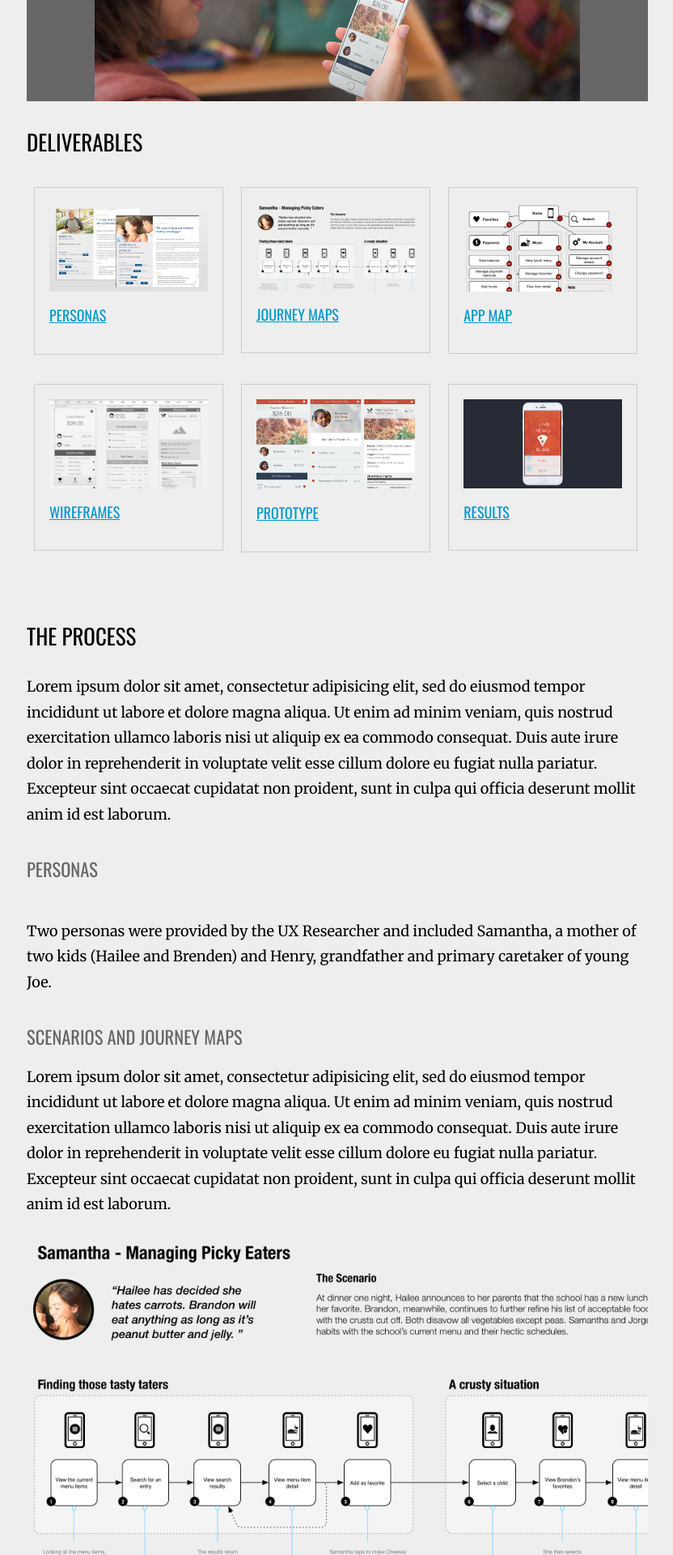
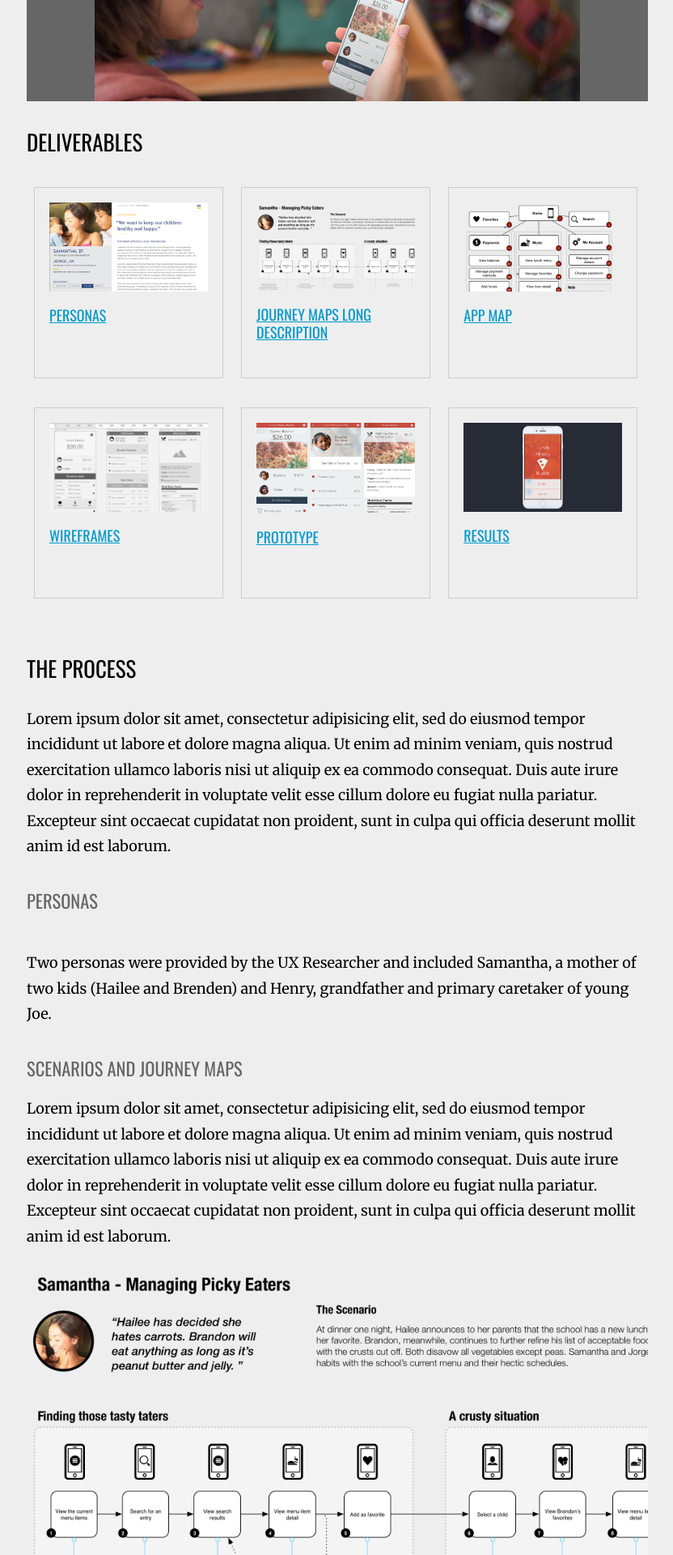
Before and after one commit to drewtodd/drewtodd.github.io, a Jekyll site: the page built from portfolio/lunch-money-buddy/index.md, in a window 1280 px wide. Shown: the part 1051-2971 px from the top of the page at 81% size, without its empty margins (223-1055 px from the left). Built offline with Jekyll 4.4.1, drawn with Linux system fonts in a browser that asks for light colours; nearby versions of some CDN libraries; comment, search, counter and statistics services are not loaded.

Commit message:
Fixed responsive image issue
Also updated the personas image

```diff
--- a/portfolio/lunch-money-buddy/index.md
+++ b/portfolio/lunch-money-buddy/index.md
@@ -29,7 +29,7 @@
         max-width: 100%;
         margin: 0 auto;
         padding-top: 0;
-        padding-bottom: 2em;
+        padding-bottom: 1em;
         padding-left: 0;
         padding-right: 0;
         border: 0;
@@ -47,6 +47,7 @@
         display: inline-block;
         position: relative;
         width: 25.5%;
+        min-height: 10em;
         margin-top: 1em;
         margin-bottom: 1em;
         margin-left: .5em;
@@ -106,9 +107,9 @@
 
 Lorem ipsum dolor sit amet, consectetur adipisicing elit, sed do eiusmod tempor incididunt ut labore et dolore magna aliqua. Ut enim ad minim veniam, quis nostrud exercitation ullamco laboris nisi ut aliquip ex ea commodo consequat. Duis aute irure dolor in reprehenderit in voluptate velit esse cillum dolore eu fugiat nulla pariatur. Excepteur sint occaecat cupidatat non proident, sunt in culpa qui officia deserunt mollit anim id est laborum.
 
-<div class="filler-background">
+<p class="filler-background">
     <img src="/img/lmb/placeit3.jpg" class="floatcenter" />
-</div>
+</p>
 
 ## Deliverables
 
@@ -116,14 +117,14 @@
 <section class="gallery">
   <figure class="card">
     <a href="#personas">
-    <div class="image"><img src="/img/lmb/personas-cropped.jpg" /></div>
+    <div class="image"><img src="/img/lmb/persona-cropped.png" /></div>
     <figcaption class="caption">Personas</figcaption>
     </a>
   </figure>
   <figure class="card">
     <a href="#scenarios-and-journey-maps">
     <div class="image"><img src="/img/lmb/scenario-cropped.png" class="" /></div>
-    <figcaption class="caption">Journey Maps</figcaption>
+    <figcaption class="caption">Journey Maps Long Description</figcaption>
     </a>
   </figure>
   <figure class="card">
--- a/style.css
+++ b/style.css
@@ -464,6 +464,9 @@
     }
 
     .filler-background {
+        margin: 0;
+        padding: 0;
+        border: 0;
         background-color: #666;
     }
 
```
Also changed, not shown: img/lmb/persona-cropped.png (added), 3 other files.
